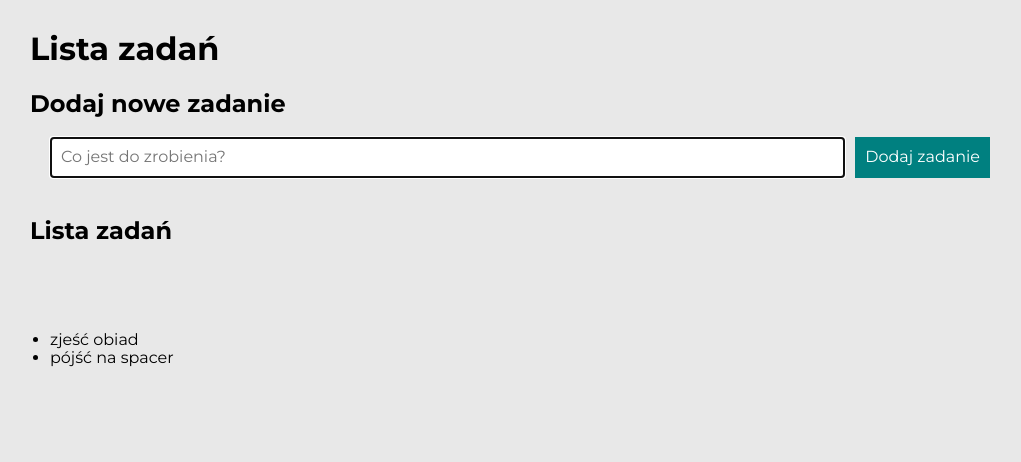
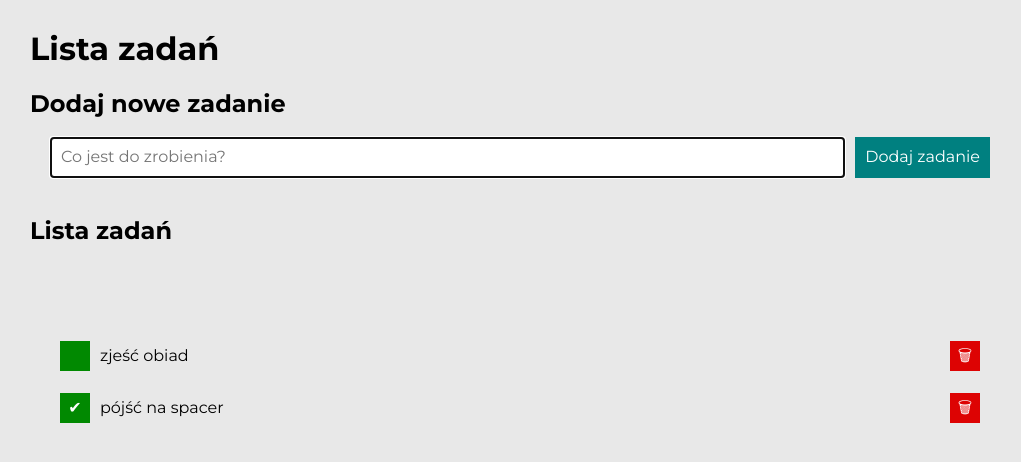
Before and after one commit to BartoszBorzecki/todos-list-react, a React (Create React App) app: page / in a window 1280 px wide. Shown: the top 462 px of the page, without its empty margins (120-1141 px from the left). Built offline with nearby package versions, Linux system fonts and the light colour scheme.

Commit message:
Task list added to Tasks component

```diff
--- a/src/Tasks/index.js
+++ b/src/Tasks/index.js
@@ -3,8 +3,14 @@ import "./style.css";
 const Tasks = (props) => (
     <ul className="list">
         {props.tasks.map(task => (
-        <li>
-            {task.content}
+        <li
+        className={'taskList {props.hideDoneTasks && task.done ? "taskList--hide" : ""}'}
+        >
+            <button className="taskList__button">
+              {task.done ? "✔" : ""}
+            </button>
+            <span className={`{task.done ? "taskList__content--done" : ""}`}>{task.content}</span>
+            <button className="taskList__button taskList__button--remove"> 🗑 </button>
         </li>
     ))}
     </ul>
```
